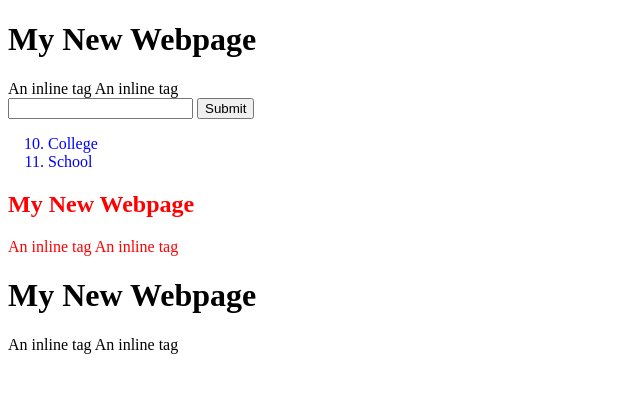
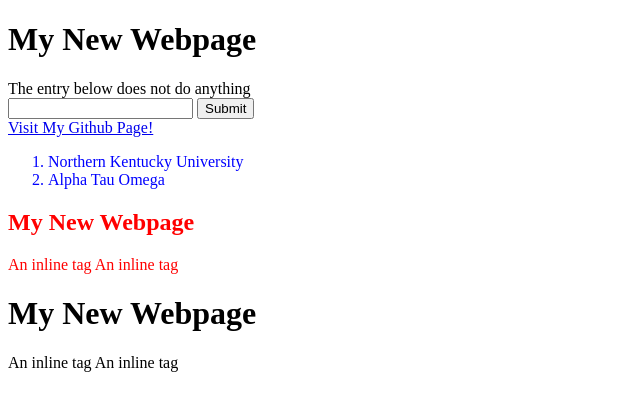
Before and after one commit to bakerl20/ASE220-playground, a plain HTML site: page index.html in a window 1280 px wide. Shown: the whole page, without its empty margins (0-640 px from the left). Drawn offline with Linux system fonts and the light colour scheme.

Commit message:
Small changes in list

```diff
--- a/index.html
+++ b/index.html
@@ -5,17 +5,18 @@
         <body>
             <header>
                 <h1>My New Webpage</h1>
-                <span>An inline tag </span>
-                <span>An inline tag </span>
+                <span>The entry below does not do anything</span>
             </header>
+            <div>
 
             <input type = "email", name ="emailaddress"/>
             <button type="submit">Submit</button>
 
-            <a href = "https://github.com/bakerl20"></a>
-                <ol style = "color:blue", start = "10">
-                <li>College</li>
-                <li>School</li>
+             </div>
+            <a href = "https://github.com/bakerl20">Visit My Github Page!</a>
+                <ol style = "color:blue", start = "1">
+                <li>Northern Kentucky University</li>
+                <li>Alpha Tau Omega</li>
                 </ol>
             <article class = "preview", style = "color:red">
                 <h1>My New Webpage</h1>
```
